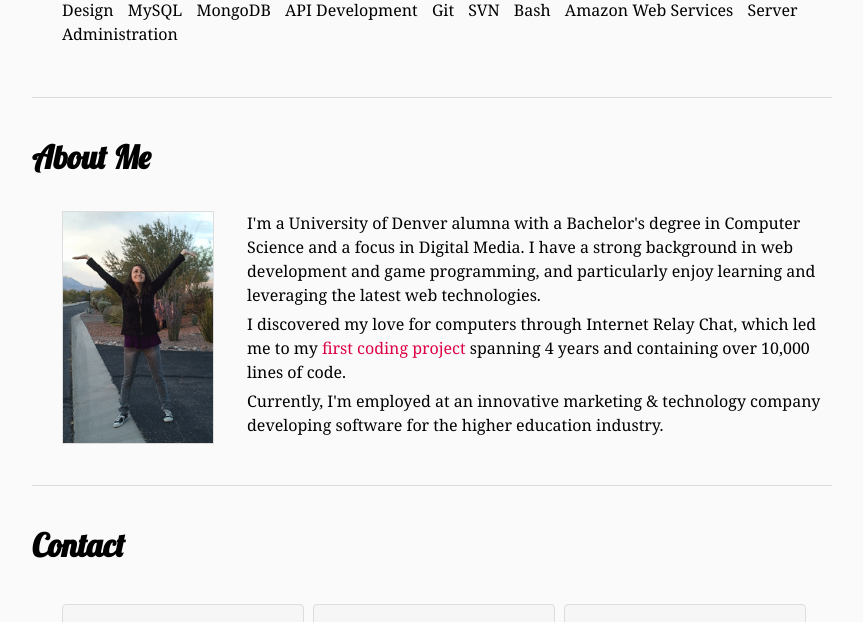
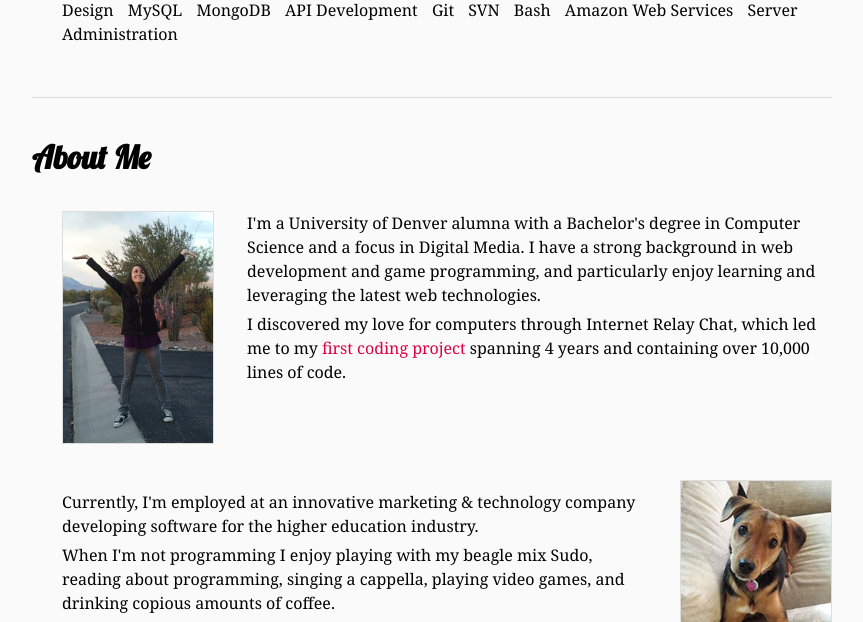
Before and after one commit to sbine/sarabine.com, a PHP site: page / in a window 1280 px wide. Shown: the part 3916-4538 px from the top of the page, without its empty margins (208-1071 px from the left). Run offline with PHP 8.4, Linux system fonts and the light colour scheme; some web fonts are replaced.

Commit message:
Update 'About Me' section

```diff
--- a/assets/less/style.less
+++ b/assets/less/style.less
@@ -124,6 +124,7 @@ a {
 			border: 1px solid @grayLight;
 			width: @thumbnailWidth;
 		}
+		margin-bottom: 30px;
 	}
 	.description {
 		h3 {
@@ -147,6 +148,23 @@ a {
 		top: 0;
 		width: 75%;
 		left: @thumbnailWidth + @contentOffset + 5px;
+	}
+	.thumbnail-after {
+		.thumbnail {
+			img {
+				border: 1px solid @grayLight;
+				width: @thumbnailWidth;
+			}
+			position: relative;
+			float: right;
+		}
+		.description {
+			position:relative;
+			display: inline-block;
+			top: 10px;
+			left: 0;
+			width: 75%;
+		}
 	}
 	.class-name {
 		font-weight: bold;
@@ -243,6 +261,14 @@ footer {
 		.thumbnail img {
 			height: auto;
 		}
+		.thumbnail-after {
+			.thumbnail {
+				float: left;
+				img {
+					margin-top: 30px;
+				}
+			}
+		}
 		.description {
 			position: initial;
 			width: 100%;
--- a/index.php
+++ b/index.php
@@ -26,9 +26,9 @@
 			<h1 id="logo">Sara Bine</h1>
 			<div class="social">
 				<a href="https://linkedin.com/in/sarabine" title="LinkedIn" target="_blank"><img src="assets/img/linkedin.png" alt="Contact me on LinkedIn"></a>
-				<a href="https://plus.google.com/+SaraBine/about" title="Google+" target="_blank"><img src="assets/img/google-plus.png" alt="Contact me on Google+"></a>
+				<a href="https://twitter.com/sara_bine" title="Twitter" target="_blank"><img src="assets/img/twitter.png" alt="Contact me on Twitter"></a>
+				<!--<a href="https://plus.google.com/+SaraBine/about" title="Google+" target="_blank"><img src="assets/img/google-plus.png" alt="Contact me on Google+"></a>-->
 				<!--<a href="https://facebook.com/sarabine" title="Facebook" target="_blank"><img src="assets/img/facebook.png" alt="Contact me on Facebook"></a>-->
-				<!--<a href="https://twitter.com/sara_bine" title="Twitter" target="_blank"><img src="assets/img/twitter.png" alt="Contact me on Twitter"></a>-->
 				<a href="https://github.com/sbine" title="GitHub" target="_blank"><img src="assets/img/github.png" alt="View my GitHub"></a>
 				<!--<a class="email" title="Email"><img src="assets/img/email.png" alt="Email me"></a>-->
 			</div>
@@ -283,8 +283,14 @@
 					<div class="description">
 						<p>I'm a University of Denver alumna with a Bachelor's degree in Computer Science and a focus in Digital Media. I have a strong background in web development and game programming, and particularly enjoy learning and leveraging the latest web technologies.</p>
 						<p>I discovered my love for computers through Internet Relay Chat, which led me to my <a href="http://www.ikick.eu" title="iKick.eu" target="_blank">first coding project</a> spanning 4 years and containing over 10,000 lines of code.</p>
+					</div>
+				</section>
+  				<section class="thumbnail-after">
+					<div class="description">
 						<p>Currently, I'm employed at an innovative marketing &amp; technology company developing software for the higher education industry.</p>
+						<p>When I'm not programming I enjoy playing with my beagle mix Sudo, reading about programming, singing a cappella, playing video games, and drinking copious amounts of coffee.</p>
 					</div>
+					<div class="thumbnail"><img id="sudo" src="assets/img/sudo.jpg" alt="Sudo practicing puppy-dog eyes"></div>
 				</section>
 			</div>
 
@@ -337,9 +343,9 @@
 						</a>
 					</li>
 					<li>
-						<a href="https://plus.google.com/+SaraBine/about" title="Contact me on Google+" target="_blank">
-							<img src="assets/img/google-plus.png" alt="Contact me on Google+">
-							Google+
+						<a href="https://twitter.com/sara_bine" title="Contact me on Twitter" target="_blank">
+							<img src="assets/img/twitter.png" alt="Contact me on Twitter">
+							Twitter
 						</a>
 					</li>
 					<li>
@@ -349,9 +355,9 @@
 						</a>
 					</li>
 					<li>
-						<a href="https://twitter.com/sara_bine" title="Contact me on Twitter" target="_blank">
-							<img src="assets/img/twitter.png" alt="Contact me on Twitter">
-							Twitter
+						<a href="https://plus.google.com/+SaraBine/about" title="Contact me on Google+" target="_blank">
+							<img src="assets/img/google-plus.png" alt="Contact me on Google+">
+							Google+
 						</a>
 					</li>
 					<li>
--- a/package.json
+++ b/package.json
@@ -1,6 +1,6 @@
 {
   "name": "sarabine.com",
-  "version": "2.0.1",
+  "version": "2.0.2",
   "author": "Sara Bine <sara@sarabine.com>",
   "private": true,
   "devDependencies": {
@@ -9,6 +9,6 @@
     "gulp-less": "^3.0.3",
     "gulp-minify-css": "^1.1.1",
     "gulp-rename": "^1.2.2",
-    "gulp-uglify": "^1.2.0",
+    "gulp-uglify": "^1.2.0"
   }
 }
```
Also changed, not shown: assets/css/style.min.css, assets/img/sudo.jpg (added).
